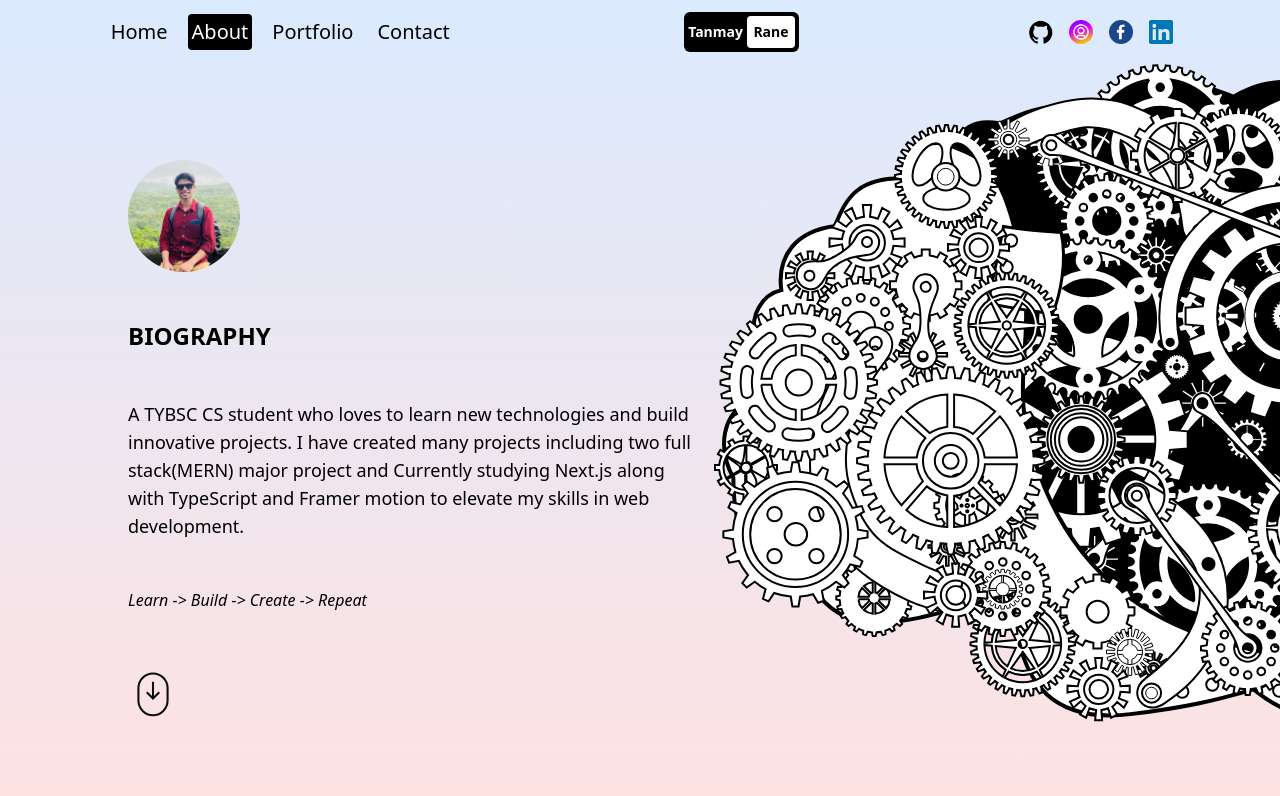
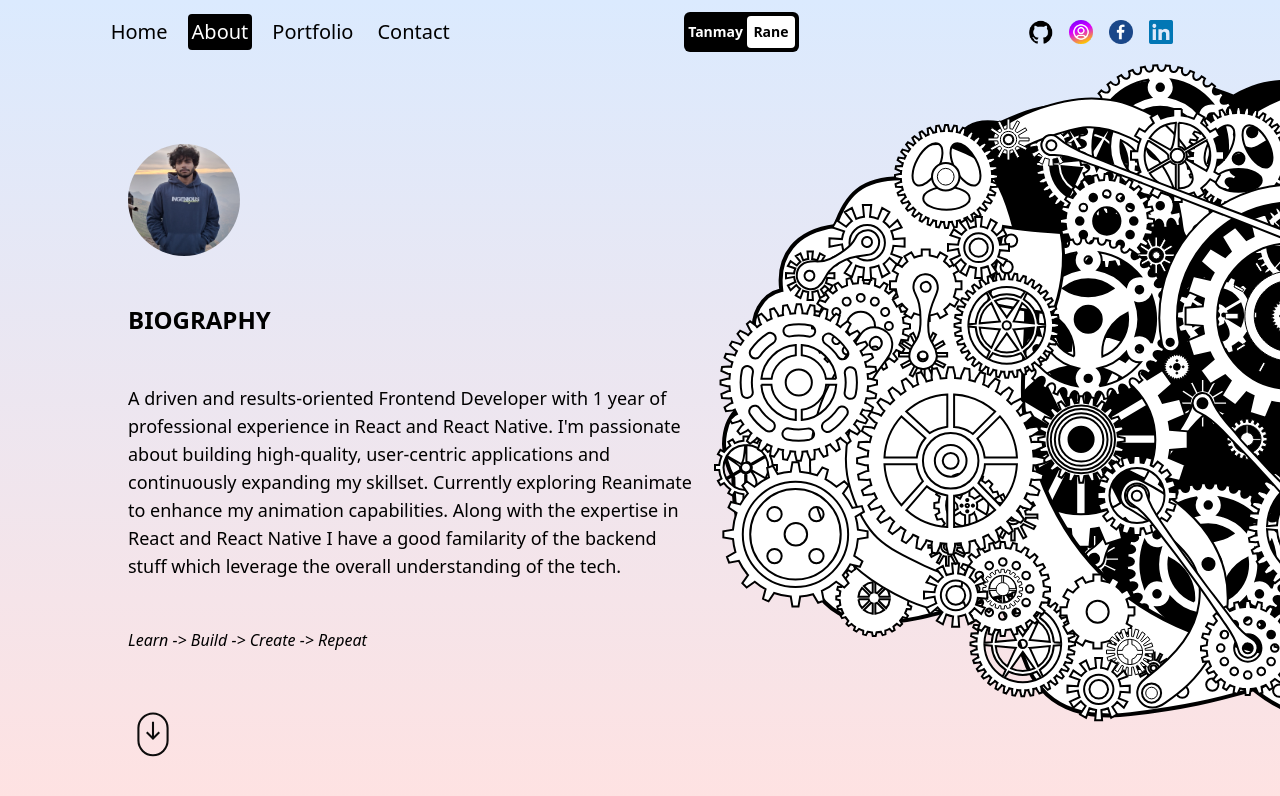
Before and after one commit to tanmayR18/portfolio, a Next.js app: page /about in a window 1280 px wide. Shown: the top 796 px of the page. Built offline with nearby package versions, Linux system fonts and the light colour scheme.

Commit message:
updated image, bio and skills

```diff
--- a/src/app/about/page.jsx
+++ b/src/app/about/page.jsx
@@ -1,41 +1,66 @@
-"use client"
+"use client";
 
 import Brain from "../../components/brain";
-import { motion, useInView, useScroll } from "framer-motion"
-import Image from "next/image"
+import { motion, useInView, useScroll } from "framer-motion";
+import Image from "next/image";
 import { useRef } from "react";
 
+const AboutPage = () => {
+  const containerRef = useRef();
 
-const AboutPage = () => {
+  const { scrollYProgress } = useScroll({ container: containerRef });
+  const skillRef = useRef();
+  const isSkillRefInview = useInView(skillRef, { margin: "-100px" });
+  const experienceRef = useRef();
+  const isExperienceRefInView = useInView(experienceRef, { margin: "-100px" });
 
-    const containerRef = useRef()
-
-    const { scrollYProgress } = useScroll({ container: containerRef})
-    const skillRef = useRef()
-    const isSkillRefInview = useInView(skillRef, { margin: "-100px"})
-    const experienceRef = useRef()
-    const isExperienceRefInView = useInView( experienceRef, { margin: "-100px"})
-
-    const skills = [ "HTML", "CSS",  "JavaScript", "ReactJS", "Redux", "TailwindCSS", "Next.js", "Framer Moition",
-                    "Node.js", "Express", "MongoDB", "Prisma", "Zustand", "TypeScript"]
+  const skills = [
+    "React Native",
+    "React Query",
+    "Reanimate",
+    "Native Wind",
+    "Ant Design",
+    "HTML",
+    "CSS",
+    "JavaScript",
+    "ReactJS",
+    "Redux",
+    "TailwindCSS",
+    "Next.js",
+    "Framer Moition",
+    "Node.js",
+    "Express",
+    "MongoDB",
+    "Prisma",
+    "Zustand",
+    "TypeScript",
+  ];
 
   return (
     <motion.div
       className=" h-[calc(100vh-4rem)]"
-        initial={{ y: "-200vh"}}
-        animate={{y: "0%" }}
-        transition={{duration: 1}}
+      initial={{ y: "-200vh" }}
+      animate={{ y: "0%" }}
+      transition={{ duration: 1 }}
     >
       {/* CONTAINER */}
-        <div className=" h-full overflow-y-scroll lg:flex justify-between p-2 lg:p-0 lg:pl-[10vw] gap-x-5" style={{ scrollbarWidth: 'none', '-ms-overflow-style': 'none', '&::-webkit-scrollbar': { display: 'none' } }} ref={containerRef}>
+      <div
+        className=" h-full overflow-y-scroll lg:flex justify-between p-2 lg:p-0 lg:pl-[10vw] gap-x-5"
+        style={{
+          scrollbarWidth: "none",
+          "-ms-overflow-style": "none",
+          "&::-webkit-scrollbar": { display: "none" },
+        }}
+        ref={containerRef}
+      >
         {/* TEXT CONTAINER */}
         {/* p-4 sm:p-8 md:p-12 lg:p-20 xl:p-48 */}
-            <div className="  flex flex-col gap-32 w-full lg:w-1/2 pt-24">
+        <div className="  flex flex-col gap-28 w-full lg:w-1/2 pt-20">
           {/* BIOGRAPHY CONTAINER */}
           <div className=" flex flex-col gap-12 justify-center">
             {/* BIOGRAPHY IMAGE */}
             <Image
-                        src= "/bio.jpg"
+              src="/bio.jpg"
               alt=""
               width={112}
               height={112}
@@ -45,9 +70,12 @@ const AboutPage = () => {
             <h1 className=" font-bold text-2xl">BIOGRAPHY</h1>
             {/* BIOGRAPHY DESC */}
             <p className="text-lg">
-                        A TYBSC CS student  who loves to learn new technologies and build innovative projects.
-                        I have created many projects including two full stack(MERN) major project and
-                        Currently studying Next.js along with TypeScript and Framer motion to elevate  my skills in web development.
+              A driven and results-oriented Frontend Developer with 1 year of
+              professional experience in React and React Native. I&apos;m passionate
+              about building high-quality, user-centric applications and
+              continuously expanding my skillset. Currently exploring Reanimate
+              to enhance my animation capabilities. Along with the expertise in React and React Native
+              I have a good familarity of the backend stuff which leverage the overall understanding of the tech.
             </p>
             {/* BIOGRAPHY QUOTE */}
             <span className="italic">
@@ -55,9 +83,9 @@ const AboutPage = () => {
             </span>
             {/* BIOGRAPHY SCROLL SVG */}
             <motion.svg
-                        initial={{ opacity: 0.2, y:0}}
-                        animate={{ opacity: 1, y: "10px"}}
-                        transition={{ repeat: Infinity, duration: 3, ease: "easeInOut"}}
+              initial={{ opacity: 0.2, y: 0 }}
+              animate={{ opacity: 1, y: "10px" }}
+              transition={{ repeat: Infinity, duration: 3, ease: "easeInOut" }}
               viewBox="0 0 24 24"
               fill="none"
               xmlns="http://www.w3.org/2000/svg"
@@ -81,34 +109,34 @@ const AboutPage = () => {
           <div className=" flex flex-col gap-12 justify-center" ref={skillRef}>
             {/* SKILL TITLE */}
             <motion.h1
-                        initial={{x: "-300px"}}
-                        animate={isSkillRefInview ? { x:0} : {}}
-                        transition={{delay: 0.2}}
+              initial={{ x: "-300px" }}
+              animate={isSkillRefInview ? { x: 0 } : {}}
+              transition={{ delay: 0.2 }}
               className=" font-bold text-2xl"
             >
               SKILLS
             </motion.h1>
             {/* SKILL LIST */}
             <motion.div
-                        initial={{x: "-300px"}}
-                        animate={isSkillRefInview ? { x:0} : {}}
+              initial={{ x: "-300px" }}
+              animate={isSkillRefInview ? { x: 0 } : {}}
               className=" flex gap-4 flex-wrap"
             >
-                        {
-                            skills.map( (skill, index) => (
+              {skills.map((skill, index) => (
                 <motion.div
-                                    initial={{x: 0}}
+                  initial={{ x: 0 }}
                   whileHover={{
                     scale: 1.2,
                     x: [0, -5, 5, 0],
                     y: [0, -8, -8, -10],
                     transition: { duration: 0.8 },
                   }}
-                                key={index} className=" rounded p-2 text-sm cursor-pointer bg-black text-white hover:bg-white hover:font-semibold hover:text-black">
+                  key={index}
+                  className=" rounded p-2 text-sm cursor-pointer bg-black text-white hover:bg-white hover:font-semibold hover:text-black"
+                >
                   {skill}
                 </motion.div>
-                            ))
-                        }
+              ))}
             </motion.div>
             {/* SKILL SCROLL SVG */}
             <motion.svg
@@ -133,7 +161,6 @@ const AboutPage = () => {
                 strokeWidth="1"
               ></path>
             </motion.svg>
-
           </div>
           {/* EXPERIENCE CONTAINER */}
           <div
@@ -142,9 +169,9 @@ const AboutPage = () => {
           >
             {/* EXPERIENCE TITLE */}
             <motion.h1
-                            initial={{ x: "-300px"}}
-                            animate={isExperienceRefInView ? {x: "0"} : {}}
-                            transition={{delay: 0.2}}
+              initial={{ x: "-300px" }}
+              animate={isExperienceRefInView ? { x: "0" } : {}}
+              transition={{ delay: 0.2 }}
               className=" font-bold text-2xl"
             >
               TIMELINE
@@ -202,7 +229,12 @@ const AboutPage = () => {
                 {/* RIGHT */}
                 <div className="w-1/3 ">
                   {/* JOB TITLE */}
-                            <div href={"https://drive.google.com/file/d/1FM_h2ya6Q656zOp_piKTVWYue5l3xjrF/view?usp=sharings"} className="bg-white p-3 font-semibold rounded-b-lg rounded-s-lg">
+                  <div
+                    href={
+                      "https://drive.google.com/file/d/1FM_h2ya6Q656zOp_piKTVWYue5l3xjrF/view?usp=sharings"
+                    }
+                    className="bg-white p-3 font-semibold rounded-b-lg rounded-s-lg"
+                  >
                     LiveVista
                   </div>
                   {/* JOB DESC */}
@@ -233,7 +265,7 @@ const AboutPage = () => {
                   </div>
                   {/* JOB DATE */}
                   <div className="p-3 text-red-400 text-sm font-semibold">
-                                Sep 2023 - Dec 2023 {" "}
+                    Sep 2023 - Dec 2023{" "}
                   </div>
                   {/* JOB COMPANY */}
                   <div className="p-1 rounded bg-white text-sm font-semibold w-fit">
@@ -293,11 +325,12 @@ const AboutPage = () => {
                   </div>
                   {/* JOB DESC */}
                   <div className="p-3 text-sm italic">
-                                Learning Web Development from Udemy and Love Babar&apos;s Dot batch.{" "}
+                    Learning Web Development from Udemy and Love Babar&apos;s
+                    Dot batch.{" "}
                   </div>
                   {/* JOB DATE */}
                   <div className="p-3 text-red-400 text-sm font-semibold">
-                                Oct 2022 - Jun 2023 {" "}
+                    Oct 2022 - Jun 2023{" "}
                   </div>
                   {/* JOB COMPANY */}
                   <div className="p-1 rounded bg-white text-sm font-semibold w-fit">
@@ -324,7 +357,7 @@ const AboutPage = () => {
         </div>
       </div>
     </motion.div>
-  )
-}
+  );
+};
 
-export default AboutPage
+export default AboutPage;
```
Also changed, not shown: public/bio.jpg. Lines whose indentation alone changed are shown as unchanged.
